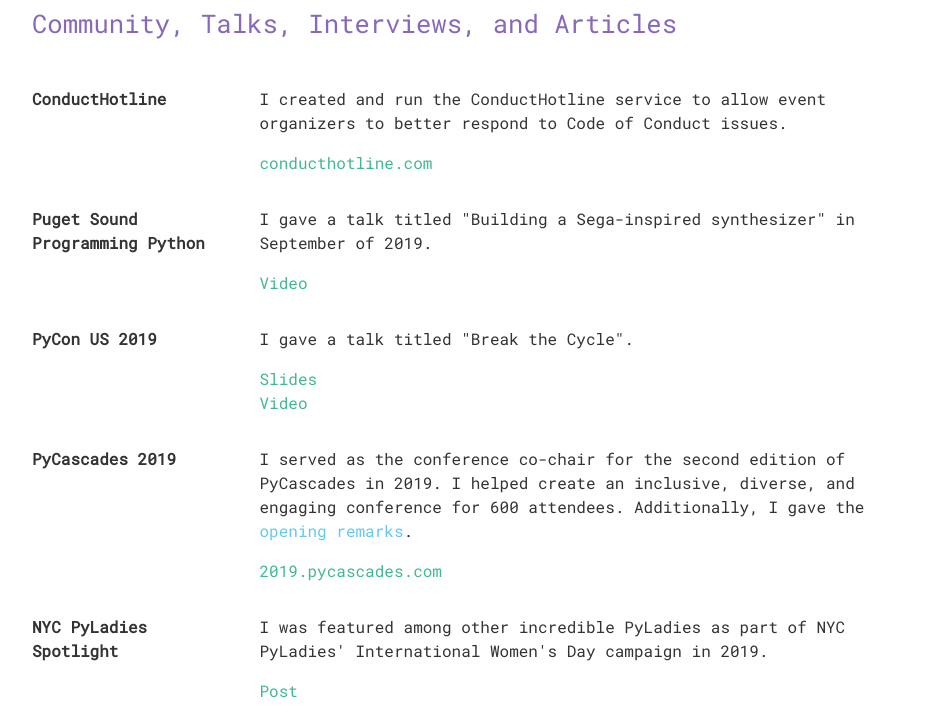
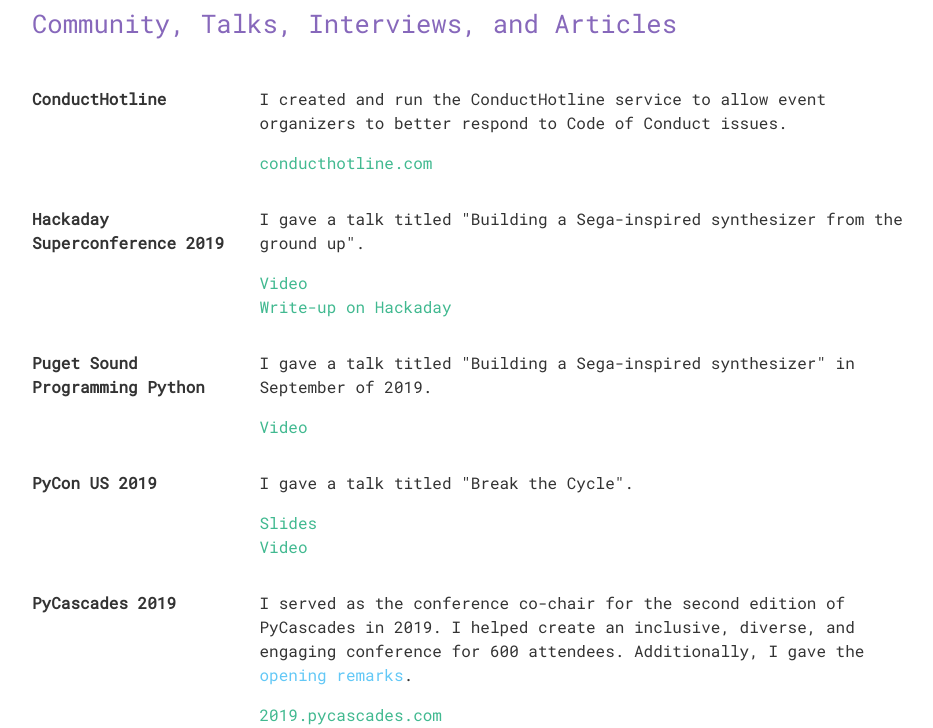
Before and after one commit to theacodes/thea.codes, a plain HTML site: page stuff.html in a window 1280 px wide. Shown: the part 72-800 px from the top of the page, without its empty margins (168-1101 px from the left). Drawn offline with Linux system fonts and the light colour scheme.

Commit message:
Add hackaday talk

```diff
--- a/stuff.html
+++ b/stuff.html
@@ -99,6 +99,16 @@ But seriously, this site is just a simple template. If you're really interested
                     <p>I created and run the ConductHotline service to allow event organizers to better respond to Code of Conduct issues.</p>
 
                     <a class="calltoaction" href="https://conducthotline.com" target="_blank" rel="noopener">conducthotline.com</a>
+                  </dd>
+
+                  <dt class="col-md-3 col-sm-12">
+                    Hackaday Superconference 2019
+                  </dt>
+                  <dd class="col-md-9 col-sm-12">
+                    <p>I gave a talk titled "Building a Sega-inspired synthesizer from the ground up".</p>
+
+                    <a class="calltoaction" href="https://www.youtube.com/watch?v=Yt-QnINCskI" target="_blank", rel="noopener">Video</a>
+                    <a class="calltoaction" href="https://hackaday.com/2019/11/22/thea-flowers-creating-a-sega-inspired-hardware-synthesizer-from-the-ground-up/" target="_blank", rel="noopener">Write-up on Hackaday</a>
                   </dd>
 
                   <dt class="col-md-3 col-sm-12">
```
